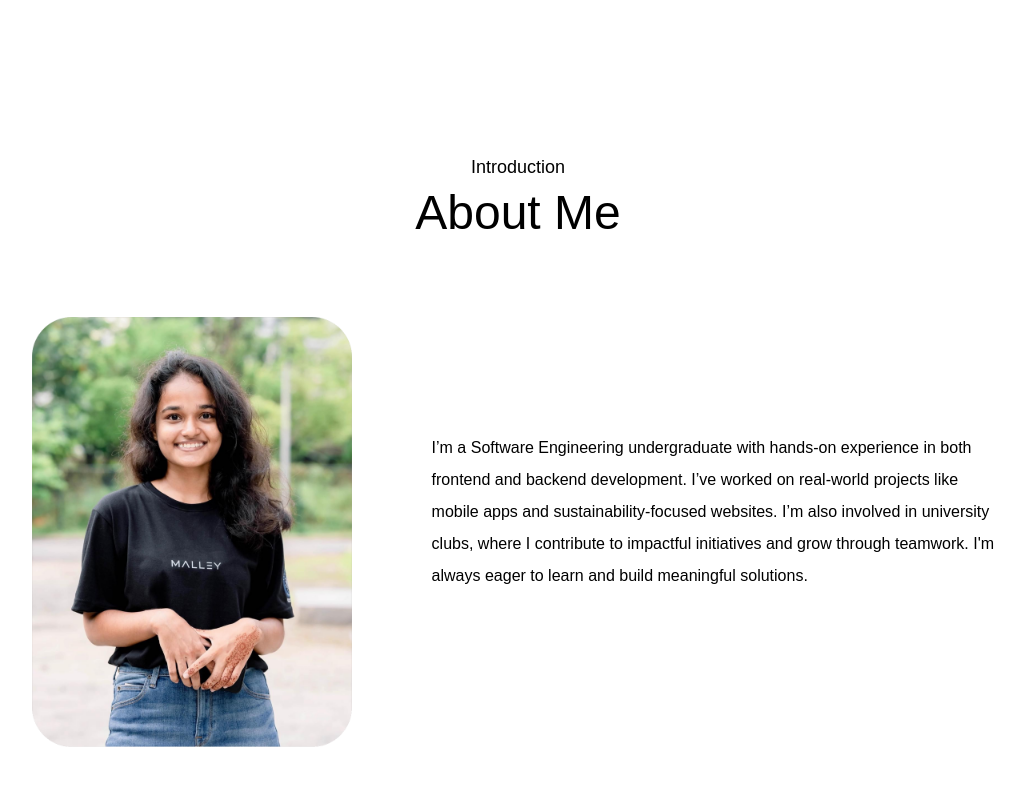
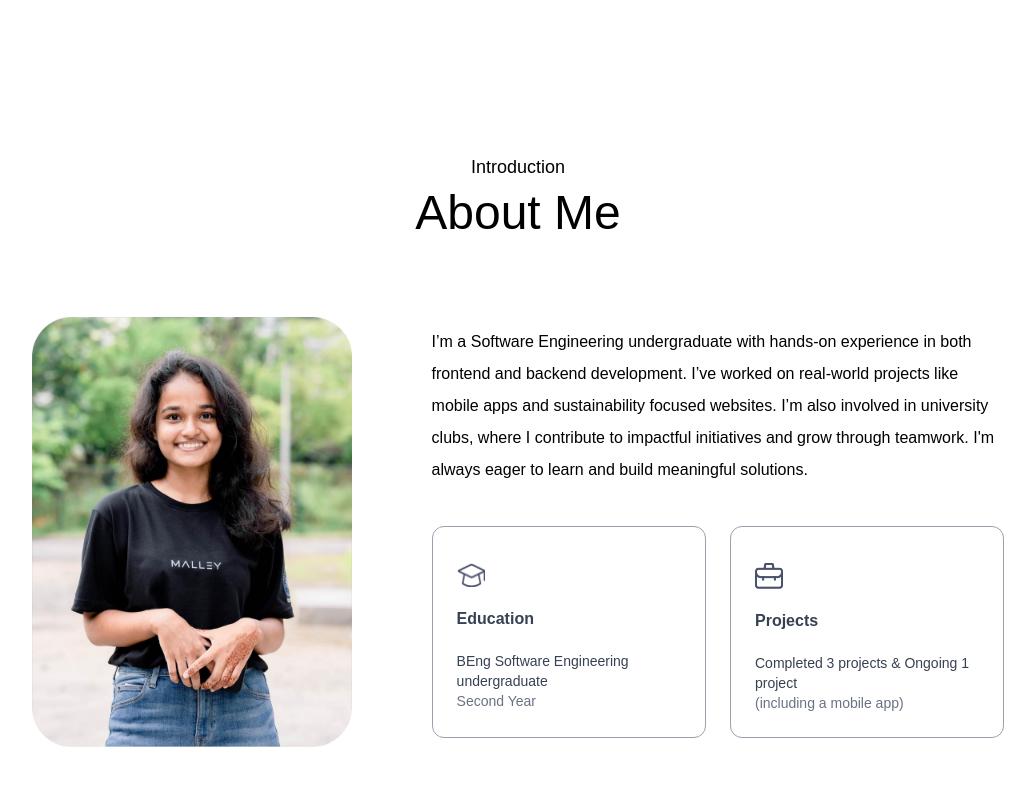
Before and after one commit to monaSuri/porfolio, a Next.js app: page / in a window 1280 px wide. Shown: the part 687-1472 px from the top of the page, without its empty margins (122-1157 px from the left). Built offline with nearby package versions, Linux system fonts and the light colour scheme; a web font is replaced by a local one.

Commit message:
completed about section

```diff
--- a/app/components/About.jsx
+++ b/app/components/About.jsx
@@ -4,7 +4,9 @@ import Image from 'next/image'
 
 const about = () => {
   return (
+
     <div id='about' className='w-full px-[12%] py-10 scroll-mt-20'>
+
       <h4 className='text-center mb-2 text-lg font-Ovo'>Introduction</h4>
       <h2 className='text-center text-5xl font-Ovo'>About Me</h2>
 
@@ -15,10 +17,24 @@ const about = () => {
         <div className='flex-1'>
             <p className='mb-10 max-w-2xl font-Ovo'>
             I’m a Software Engineering undergraduate with hands-on experience in both frontend and backend development.
-            I’ve worked on real-world projects like mobile apps and sustainability-focused websites. I’m also involved in university clubs,
+            I’ve worked on real-world projects like mobile apps and sustainability focused websites. I’m also involved in university clubs,
             where I contribute to impactful initiatives and grow through teamwork. I'm always eager to learn and build meaningful solutions.
             </p>
 
+            <ul className='grid grid-cols-1 sm:grid-cols-2 gap-6 max-w-2xl'>
+                {infoList.map (({icon, iconDark, title, description_1, description_2}, index) => (
+                <li key={index} className='
+                border-[0.5px] border-gray-400 rounded-xl p-6
+                cursor-pointer transition-colors duration-300
+                 hover:border-gray-900
+                hover:shadow-[0_8px_30px_-3px_rgba(0,0,0,0.1)]'>
+                        <Image src={icon} alt={title} className='w-7 mt-3'/>
+                        <h3 className='my-4 font-semibold text-gray-700'>{title}</h3>
+                        <p className='text-gray-700 text-sm'>{description_1}</p>
+                        <p className='text-gray-500 text-sm'>{description_2}</p>
+                    </li>
+                ))}
+            </ul>
         </div>
       </div>
     </div>
--- a/assets /assets.js
+++ b/assets /assets.js
@@ -113,9 +113,8 @@ export const serviceData = [
 ]
 
 export const infoList = [
-    { icon: assets.code_icon, iconDark: assets.code_icon_dark, title: 'Languages', description: 'HTML, CSS, JavaScript React Js, Next Js' },
-    { icon: assets.edu_icon, iconDark: assets.edu_icon_dark, title: 'Education', description: 'BEng Software Engineering undergraduate' },
-    { icon: assets.project_icon, iconDark: assets.project_icon_dark, title: 'Projects', description: 'Completed 3 projects' }
+    { icon: assets.edu_icon, iconDark: assets.edu_icon_dark, title: 'Education', description_1: 'BEng Software Engineering undergraduate', description_2:'Second Year', },
+    { icon: assets.project_icon, iconDark: assets.project_icon_dark, title: 'Projects', description_1: 'Completed 3 projects & Ongoing 1 project', description_2:'(including a mobile app)'  }
 ];
 
 export const toolsData = [
--- a/tailwind.config.mjs
+++ b/tailwind.config.mjs
@@ -1,3 +1,4 @@
+// tailwind.config.mjs
 /** @type {import('tailwindcss').Config} */
 export default {
   content: [
@@ -8,9 +9,9 @@ export default {
   theme: {
     extend: {
       colors: {
-          lightHover: '#fcf4ff',
-          darkHover: '#2a004a',
-          darkTheme: '#11001F',
+        'light-hover': '#E0D1F9',
+        'dark-hover': '#2a004a',
+        'dark-theme': '#11001F',
       },
       fontFamily: {
         Outfit: ['Outfit', 'sans-serif'],
@@ -19,4 +20,4 @@ export default {
     },
   },
   plugins: [],
-  };
+}
```
Lines whose indentation alone changed are shown as unchanged.
